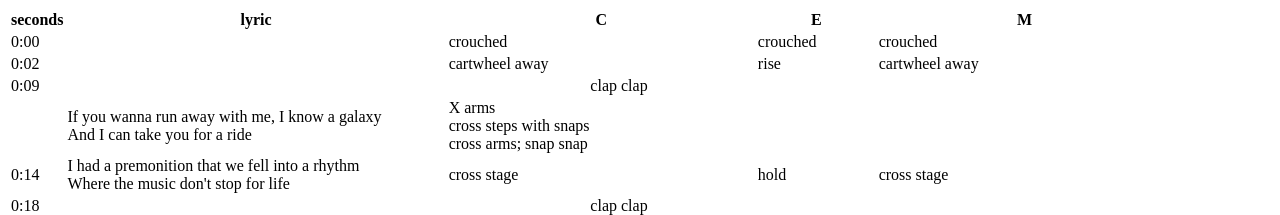
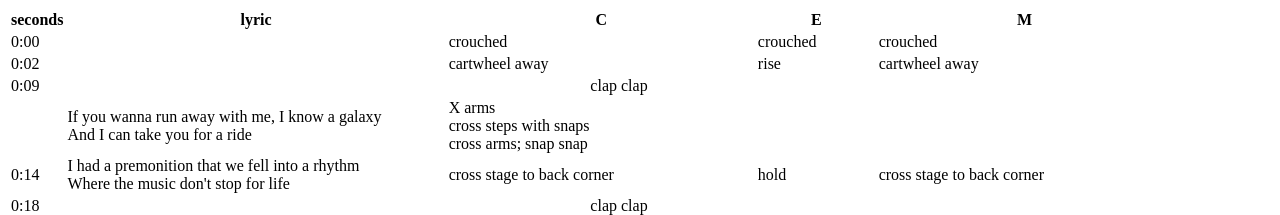
Before and after one commit to nateworthy/fluffypuppies, a plain HTML site: page choreography/index.html in a window 1280 px wide. Shown: the top 215 px of the page. Drawn offline with Linux system fonts and the light colour scheme.

Commit message:
Update index.html

```diff
--- a/choreography/index.html
+++ b/choreography/index.html
@@ -93,13 +93,13 @@ I had a premonition that we fell into a rhythm<BR/>
 Where the music don't stop for life
 </TD>
 <TD>
-cross stage
+cross stage to back corner
 </TD>
 <TD>
 hold
 </TD>
 <TD>
-cross stage
+cross stage to back corner
 </TD>
 </TR>
 
```
